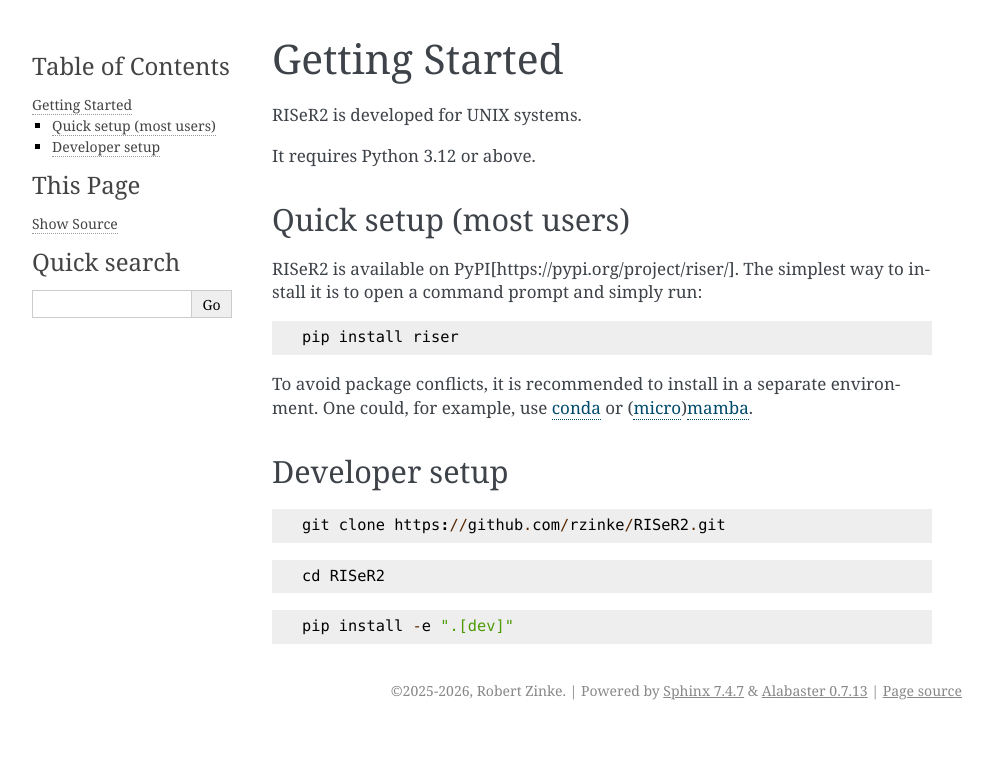
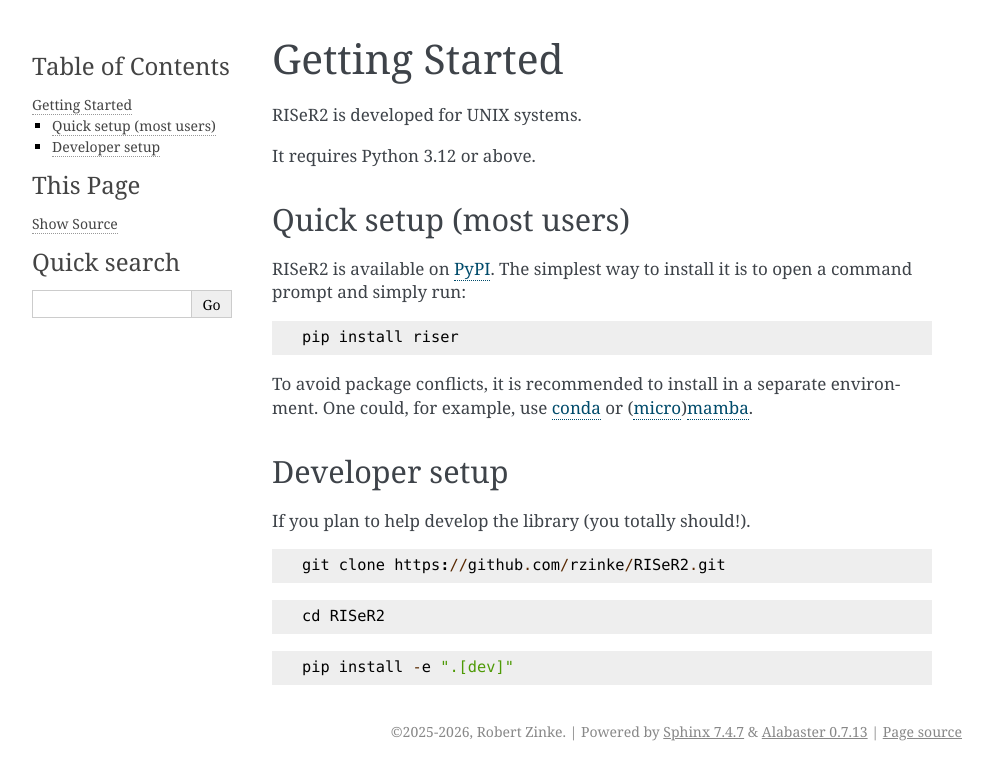
Before and after one commit to rzinke/RISeR2, a Sphinx documentation site: the page built from docs/source/getting_started.md, in a window 1280 px wide. Shown: the top 780 px of the page, without its empty margins (148-1141 px from the left). Built offline with Sphinx 7.4.7, drawn with Linux system fonts in a browser that asks for light colours.

Commit message:
Trivial update to getting_started.

````diff
--- a/docs/source/getting_started.md
+++ b/docs/source/getting_started.md
@@ -6,7 +6,7 @@ It requires Python 3.12 or above.
 
 
 ## Quick setup (most users)
-RISeR2 is available on PyPI[https://pypi.org/project/riser/]. The simplest way to install it is to open a command prompt and simply run:
+RISeR2 is available on [PyPI](https://pypi.org/project/riser/). The simplest way to install it is to open a command prompt and simply run:
 
 ```
 pip install riser
@@ -16,6 +16,8 @@ To avoid package conflicts, it is recommended to install in a separate environme
 
 
 ## Developer setup
+If you plan to help develop the library (you totally should!).
+
 ```
 git clone https://github.com/rzinke/RISeR2.git
 ```
````
